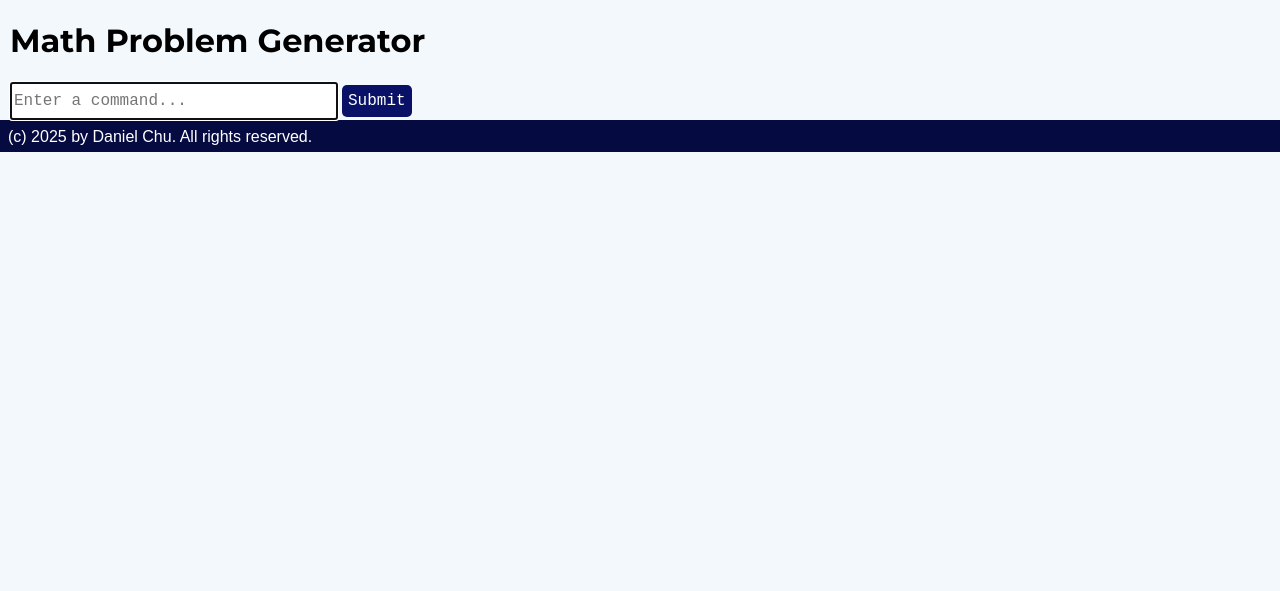
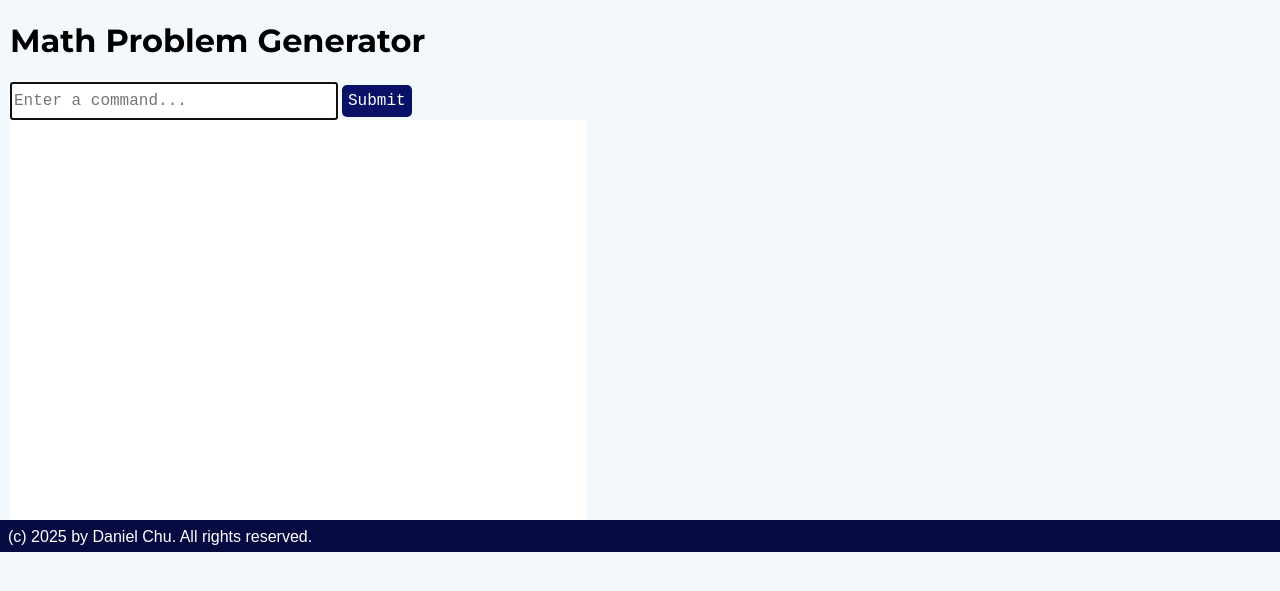
Before and after one commit to danchurlian/DChu-s-Problem-Generator, a Flask app: page /math_problem_generator in a window 1280 px wide. Shown: the part 32-623 px from the top of the page. Run offline with Flask 3, Linux system fonts and the light colour scheme.

Commit message:
Added basic styling to the output box with MathML elements

```diff
--- a/static/style.css
+++ b/static/style.css
@@ -128,3 +128,17 @@ nav a {
     color: white;
     font-size: 1rem;
 }
+
+
+#math-display {
+    /* float: right; */
+    display: block;
+    width: 45vw;
+    height: 50vh;
+    background-color: white;
+    border-radius: 3px;
+
+    font-family: Lato, sans-serif;
+    font-size: 2rem;
+    margin-right: 1em;
+}
--- a/templates/math_problem_generator.html
+++ b/templates/math_problem_generator.html
@@ -30,18 +30,8 @@
             <button type="submit" class="courier-text">Submit</button>
         </form>
 
-        <aside>
+        <aside id="math-display">
             {{ math_problem | safe }}
-            <!-- <math>
-                <mfrac>
-                    <msup>
-                        <mn>1</mn> <mn>2</mn>
-                    </msup>
-                    <msqrt>
-                        <mn>2</mn>
-                    </msqrt>
-                </mfrac>
-            </math> -->
         </aside>
 
         {{ utils.footer() }}
```
